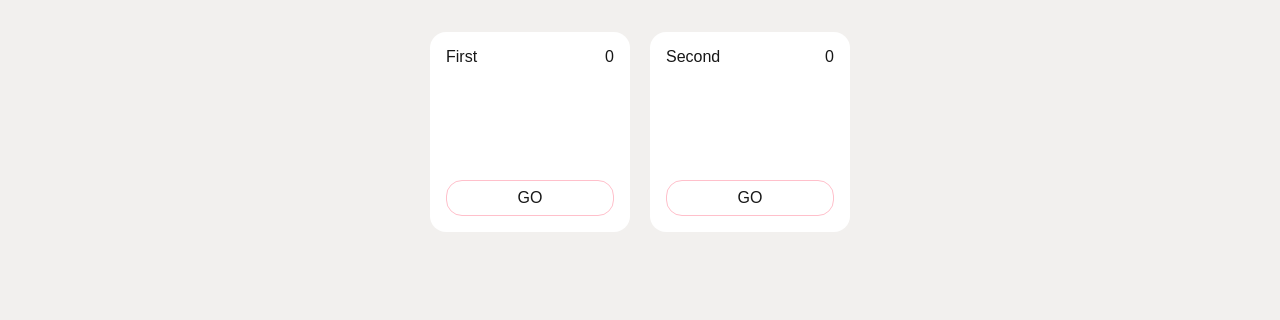
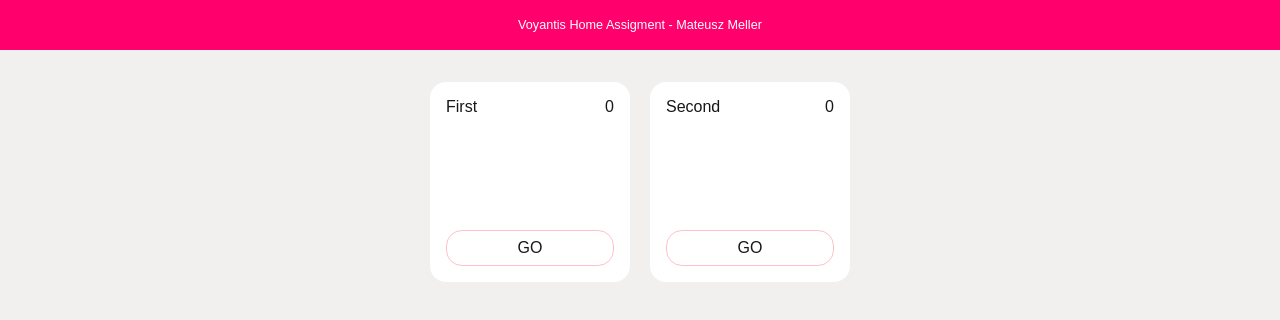
Before and after one commit to mmeller90/vha, a Next.js app in the folder queue-app/: page / in a window 1280 px wide. Shown: the top 320 px of the page. Built offline with nearby package versions, Linux system fonts and the light colour scheme.

Commit message:
add header to the web page

```diff
--- a/queue-app/src/app/page.module.css
+++ b/queue-app/src/app/page.module.css
@@ -33,3 +33,13 @@
   padding: 2rem;
   justify-content: center;
 }
+
+.header {
+  background-color: #FF006D;
+  height: 3.125rem;
+  text-align: center;
+  line-height: 3.125rem;
+  vertical-align: middle;
+  color: white;
+  font-size: 12.6588px
+}
--- a/queue-app/src/app/page.tsx
+++ b/queue-app/src/app/page.tsx
@@ -39,7 +39,10 @@ const Home = () => {
 
 
 
-  return (<div className={styles.cards}>
+  return (
+    <div>
+      <div className={styles.header}><span>Voyantis Home Assigment - Mateusz Meller</span></div>
+      <div className={styles.cards}>
         {queues.map(queue => (
           <Card
             key={queue.name}
@@ -47,7 +50,9 @@ const Home = () => {
             value={queue.size}
             clicked={() => {getQueueValue(queue.name)}}
           />
-    ))}</div>);
+        ))}
+      </div>
+    </div>);
 }
 
 export default Home;
```
Lines whose indentation alone changed are shown as unchanged.
